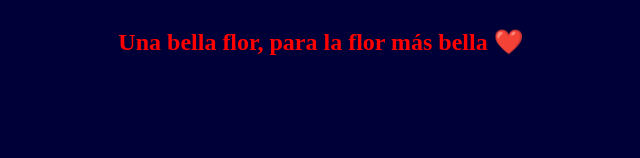
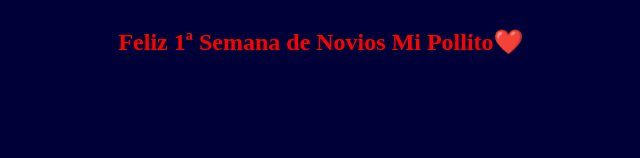
Before and after one commit to racisar/flor_cupula, a plain HTML site: page index.html in a window 1280 px wide. Shown: the top 158 px of the page, without its empty margins (319-959 px from the left). Drawn offline with Linux system fonts and the light colour scheme.

Commit message:
version 2

```diff
--- a/index.html
+++ b/index.html
@@ -10,7 +10,7 @@
 
 <body>
 <!--Recuerda que te amo Mi Pollito-->
-    <h1 class="titulo">Una bella flor, para la flor más bella ❤️</h1>
+    <h1 class="titulo">Feliz 1ª Semana de Novios Mi Pollito❤️</h1>
     <div class="flower__wrapper">
 
         <div class="flower__sparkles">
```
